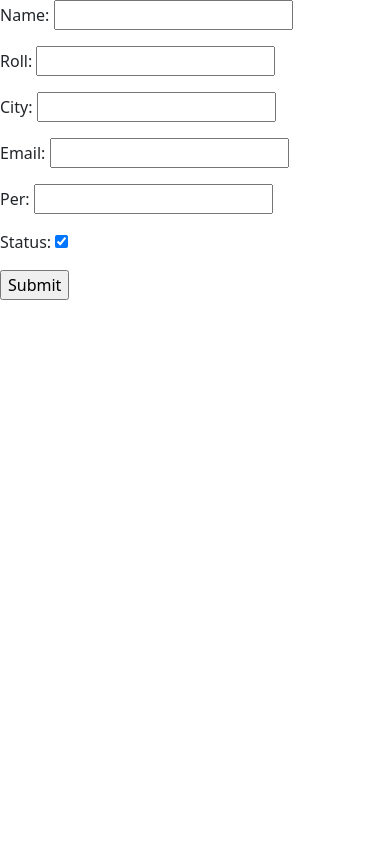
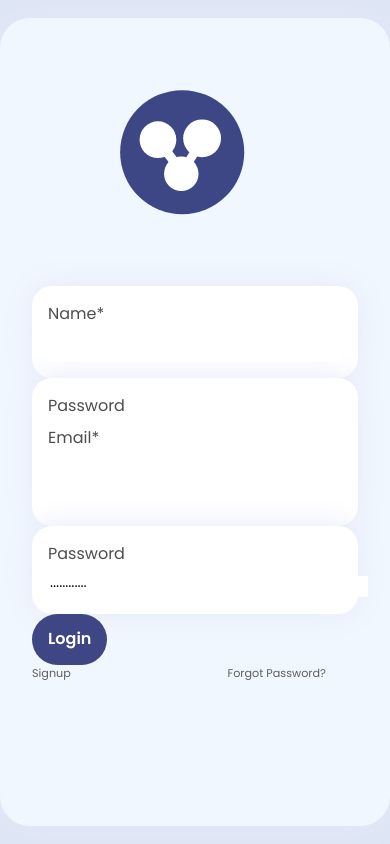
Before and after one commit to samirvithlani/yash_django, a Django app: page /crud/create/ in a window 390 px wide. Run offline with Django 4.2, Linux system fonts and the light colour scheme; some libraries are stand-ins or nearby versions.

Commit message:
crud,css,static

```diff
--- a/crud/urls.py
+++ b/crud/urls.py
@@ -4,6 +4,10 @@ from . import views
 
 urlpatterns = [
     path('create/',views.create_student_view,name='create_student'),
-    path('list/',views.student_list_view,name='student_list')
+    path('list/',views.student_list_view,name='student_list'),
+    path('delete/<int:id>',views.student_delete_view,name='student_delete'),
+    path('detail/<int:id>',views.student_detail_view,name='student_detail'),
+    path('update/<int:id>',views.student_update_view,name='student_update')
+
 
 ]
--- a/crud/views.py
+++ b/crud/views.py
@@ -1,4 +1,4 @@
-from django.shortcuts import render
+from django.shortcuts import render,HttpResponseRedirect
 from .forms import StudentForm
 from .models import Student
 
@@ -20,3 +20,28 @@ def student_list_view(request):
     students = Student.objects.all().values()
     context['students'] = students
     return render(request,"crud/student_list.html",context)
+
+def student_delete_view(request,id):
+    context = {}
+    student = Student.objects.get(id=id)
+    if request.method == 'POST':
+        student.delete()
+        return HttpResponseRedirect('/crud/list/')
+    return render(request,"crud/student_delete.html",context)
+
+def student_detail_view(request,id):
+    context = {}
+    student = Student.objects.get(id=id)
+    context['student'] = student
+    return render(request,"crud/student_detail.html",context)
+
+def student_update_view(request,id):
+    context = {}
+    student = Student.objects.get(id=id)
+    form = StudentForm(request.POST or None,instance=student)
+    if form.is_valid():
+        form.save()
+        return HttpResponseRedirect('/crud/list/')
+
+    context['form'] = form
+    return render(request,"crud/update_student.html",context)
--- /dev/null
+++ b/static/style.css
@@ -0,0 +1,115 @@
+* {
+    font-family: "Poppins";
+  }
+
+  body {
+    -webkit-user-select: none;
+       -moz-user-select: none;
+        -ms-user-select: none;
+            user-select: none;
+    overflow-y: hidden;
+    display: flex;
+    justify-content: center;
+    align-items: center;
+    background: #dde5f4;
+    height: 100vh;
+  }
+
+  .screen-1 {
+    background: #f1f7fe;
+    padding: 2em;
+    display: flex;
+    flex-direction: column;
+    border-radius: 30px;
+    box-shadow: 0 0 2em #e6e9f9;
+    gap: 2em;
+  }
+  .screen-1 .logo {
+    margin-top: -3em;
+  }
+  .screen-1 .email {
+    background: white;
+    box-shadow: 0 0 2em #e6e9f9;
+    padding: 1em;
+    display: flex;
+    flex-direction: column;
+    gap: 0.5em;
+    border-radius: 20px;
+    color: #4d4d4d;
+    margin-top: -3em;
+  }
+  .screen-1 .email input {
+    outline: none;
+    border: none;
+  }
+  .screen-1 .email input::-moz-placeholder {
+    color: black;
+    font-size: 0.9em;
+  }
+  .screen-1 .email input:-ms-input-placeholder {
+    color: black;
+    font-size: 0.9em;
+  }
+  .screen-1 .email input::placeholder {
+    color: black;
+    font-size: 0.9em;
+  }
+  .screen-1 .email ion-icon {
+    color: #4d4d4d;
+    margin-bottom: -0.2em;
+  }
+  .screen-1 .password {
+    background: white;
+    box-shadow: 0 0 2em #e6e9f9;
+    padding: 1em;
+    display: flex;
+    flex-direction: column;
+    gap: 0.5em;
+    border-radius: 20px;
+    color: #4d4d4d;
+  }
+  .screen-1 .password input {
+    outline: none;
+    border: none;
+  }
+  .screen-1 .password input::-moz-placeholder {
+    color: black;
+    font-size: 0.9em;
+  }
+  .screen-1 .password input:-ms-input-placeholder {
+    color: black;
+    font-size: 0.9em;
+  }
+  .screen-1 .password input::placeholder {
+    color: black;
+    font-size: 0.9em;
+  }
+  .screen-1 .password ion-icon {
+    color: #4d4d4d;
+    margin-bottom: -0.2em;
+  }
+  .screen-1 .password .show-hide {
+    margin-right: -5em;
+  }
+  .screen-1 .login {
+    padding: 1em;
+    background: #3e4684;
+    color: white;
+    border: none;
+    border-radius: 30px;
+    font-weight: 600;
+  }
+  .screen-1 .footer {
+    display: flex;
+    font-size: 0.7em;
+    color: #5e5e5e;
+    gap: 14em;
+    padding-bottom: 10em;
+  }
+  .screen-1 .footer span {
+    cursor: pointer;
+  }
+
+  button {
+    cursor: pointer;
+  }
--- a/templates/crud/create_student.html
+++ b/templates/crud/create_student.html
@@ -1,15 +1,99 @@
+{% load static %}
+{% load crispy_forms_tags  %}
 <!DOCTYPE html>
 <html lang="en">
 <head>
     <link href="https://cdn.jsdelivr.net/npm/bootstrap@5.0.2/dist/css/bootstrap.min.css" rel="stylesheet" integrity="sha384-EVSTQN3/azprG1Anm3QDgpJLIm9Nao0Yz1ztcQTwFspd3yD65VohhpuuCOmLASjC" crossorigin="anonymous">
+    <link rel="stylesheet" href="https://cdnjs.cloudflare.com/ajax/libs/normalize/5.0.0/normalize.min.css">
+    <link rel='stylesheet' href='https://fonts.googleapis.com/css2?family=Poppins:ital,wght@0,100;0,200;0,300;0,400;0,500;0,600;0,700;0,800;0,900;1,100;1,200;1,300;1,400;1,500;1,600;1,700;1,800;1,900&amp;display=swap'>
+    <link rel="stylesheet" href="{% static 'style.css' %}">
 </head>
 <body>
-    <form method ="POST">
+    {% comment %} <form method ="POST">
         {% csrf_token %}
         <div class ="mb-3">
-        {{form.as_p}}
+            <table class ="table">
+        {{form.as_table}}
+            </table>
         <input type ="submit" name ="submit" value ="Submit">
         </div>
-    </form>
+    </form> {% endcomment %}
+    {% comment %} <form method ="POST">
+        {% csrf_token %}
+        <div class ="mb-3">
+            {{form|crispy}}
+        <input type ="submit" name ="submit" value ="Submit">
+        </div>
+    </form> {% endcomment %}
+    {% comment %} <form method="POST">
+        {% csrf_token %}
+        <div class = "form-group">
+            <div class = "form-group col-md-6 mb-0">
+                {{form.name | as_crispy_field}}
+            </div>
+        </div>
+
+    </form> {% endcomment %}
+
+    <div class="screen-1">
+        <svg class="logo" xmlns="http://www.w3.org/2000/svg" xmlns:xlink="http://www.w3.org/1999/xlink" version="1.1" width="300" height="300" viewBox="0 0 640 480" xml:space="preserve">
+          <g transform="matrix(3.31 0 0 3.31 320.4 240.4)">
+            <circle style="stroke: rgb(0,0,0); stroke-width: 0; stroke-dasharray: none; stroke-linecap: butt; stroke-dashoffset: 0; stroke-linejoin: miter; stroke-miterlimit: 4; fill: rgb(61,71,133); fill-rule: nonzero; opacity: 1;" cx="0" cy="0" r="40"></circle>
+          </g>
+          <g transform="matrix(0.98 0 0 0.98 268.7 213.7)">
+            <circle style="stroke: rgb(0,0,0); stroke-width: 0; stroke-dasharray: none; stroke-linecap: butt; stroke-dashoffset: 0; stroke-linejoin: miter; stroke-miterlimit: 4; fill: rgb(255,255,255); fill-rule: nonzero; opacity: 1;" cx="0" cy="0" r="40"></circle>
+          </g>
+          <g transform="matrix(1.01 0 0 1.01 362.9 210.9)">
+            <circle style="stroke: rgb(0,0,0); stroke-width: 0; stroke-dasharray: none; stroke-linecap: butt; stroke-dashoffset: 0; stroke-linejoin: miter; stroke-miterlimit: 4; fill: rgb(255,255,255); fill-rule: nonzero; opacity: 1;" cx="0" cy="0" r="40"></circle>
+          </g>
+          <g transform="matrix(0.92 0 0 0.92 318.5 286.5)">
+            <circle style="stroke: rgb(0,0,0); stroke-width: 0; stroke-dasharray: none; stroke-linecap: butt; stroke-dashoffset: 0; stroke-linejoin: miter; stroke-miterlimit: 4; fill: rgb(255,255,255); fill-rule: nonzero; opacity: 1;" cx="0" cy="0" r="40"></circle>
+          </g>
+          <g transform="matrix(0.16 -0.12 0.49 0.66 290.57 243.57)">
+            <polygon style="stroke: rgb(0,0,0); stroke-width: 0; stroke-dasharray: none; stroke-linecap: butt; stroke-dashoffset: 0; stroke-linejoin: miter; stroke-miterlimit: 4; fill: rgb(255,255,255); fill-rule: nonzero; opacity: 1;" points="-50,-50 -50,50 50,50 50,-50 "></polygon>
+          </g>
+          <g transform="matrix(0.16 0.1 -0.44 0.69 342.03 248.34)">
+            <polygon style="stroke: rgb(0,0,0); stroke-width: 0; stroke-dasharray: none; stroke-linecap: butt; stroke-dashoffset: 0; stroke-linejoin: miter; stroke-miterlimit: 4; fill: rgb(255,255,255); fill-rule: nonzero; opacity: 1;" vector-effect="non-scaling-stroke" points="-50,-50 -50,50 50,50 50,-50 "></polygon>
+          </g>
+        </svg>
+        <form method = "POST">
+            {% csrf_token %}
+        <div class="email">
+          {% comment %} <label for="email">Email Address</label> {% endcomment %}
+          <div class="sec-2">
+            <ion-icon name="mail-outline" role="img" class="md hydrated" aria-label="mail outline"></ion-icon>
+            {{form.name | as_crispy_field}}
+          </div>
+        </div>
+
+        <div class="password">
+            <label for="password">Password</label>
+            <div class="sec-2">
+              <ion-icon name="lock-closed-outline" role="img" class="md hydrated" aria-label="lock closed outline"></ion-icon>
+              {{form.email | as_crispy_field}}
+              <ion-icon class="show-hide md hydrated" name="eye-outline" role="img" aria-label="eye outline"></ion-icon>
+            </div>
+          </div>
+        <div class="password">
+          <label for="password">Password</label>
+          <div class="sec-2">
+            <ion-icon name="lock-closed-outline" role="img" class="md hydrated" aria-label="lock closed outline"></ion-icon>
+            <input class="pas" type="password" name="password" placeholder="············">
+            <ion-icon class="show-hide md hydrated" name="eye-outline" role="img" aria-label="eye outline"></ion-icon>
+          </div>
+        </div>
+        <button class="login">Login </button>
+        <div class="footer"><span>Signup</span><span>Forgot Password?</span></div>
+        </form>
+      </div>
+
+
+
+
+
+
+
+
+
 </body>
 </html>
--- /dev/null
+++ b/templates/crud/student_delete.html
@@ -0,0 +1,5 @@
+<form method ="POST">
+    {% csrf_token %}
+    <p>Are you sure you want to delete this student?</p>
+    <input type="submit" value="Yes">
+    <form>
--- /dev/null
+++ b/templates/crud/update_student.html
@@ -0,0 +1,5 @@
+<form method ="POST">
+    {% csrf_token %}
+    {{form.as_p}}
+    <input type="submit" value="UPDATE">
+</form>
```
Also changed, not shown: templates/crud/student_detail.html (added, +23 -0 lines), templates/crud/student_list.html (+12 -6 lines), wms/settings.py (+10 -4 lines).
